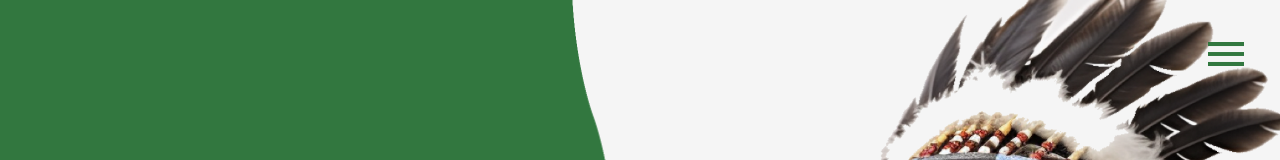
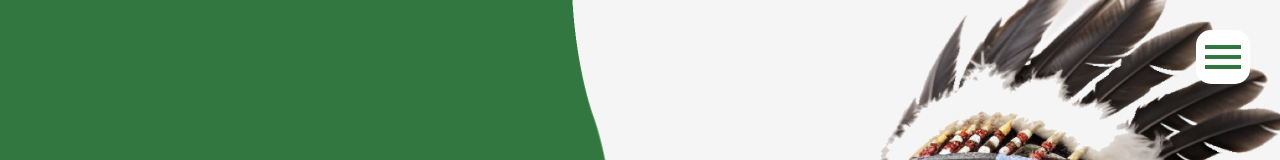
Before and after one commit to euouae682/HackPNW, a Vue app: page / in a window 1280 px wide. Shown: the top 160 px of the page. Built offline with nearby package versions, Linux system fonts and the light colour scheme.

Commit message:
Added white icon to navbar for clarity

```diff
--- a/src/components/Navbar.vue
+++ b/src/components/Navbar.vue
@@ -5,8 +5,7 @@ import { store } from "../store.js";
 <template>
   <div class="open-nav">
     <i @click="store.toggleNav" class="material-icons" style="font-size: 48px"
-      >menu</i
-    >
+      >menu</i>
   </div>
   <div :id="store.showNav" class="sidenav">
     <a href="javascript:void(0)" class="closebtn" @click="store.toggleNav"
@@ -45,6 +44,12 @@ import { store } from "../store.js";
   padding-top: 30px;
   color: #32773f;
   cursor: pointer;
+}
+
+i {
+  background-color: white;
+  padding: 3px;
+  border-radius: 15px;
 }
 
 .sidenav {
```
